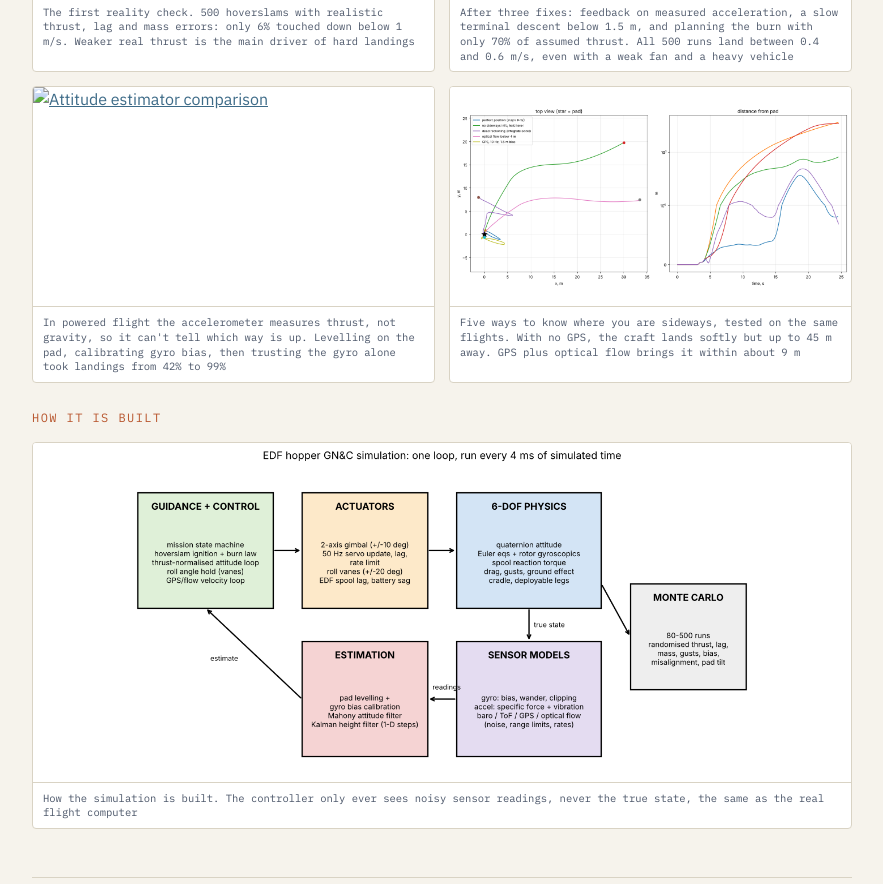
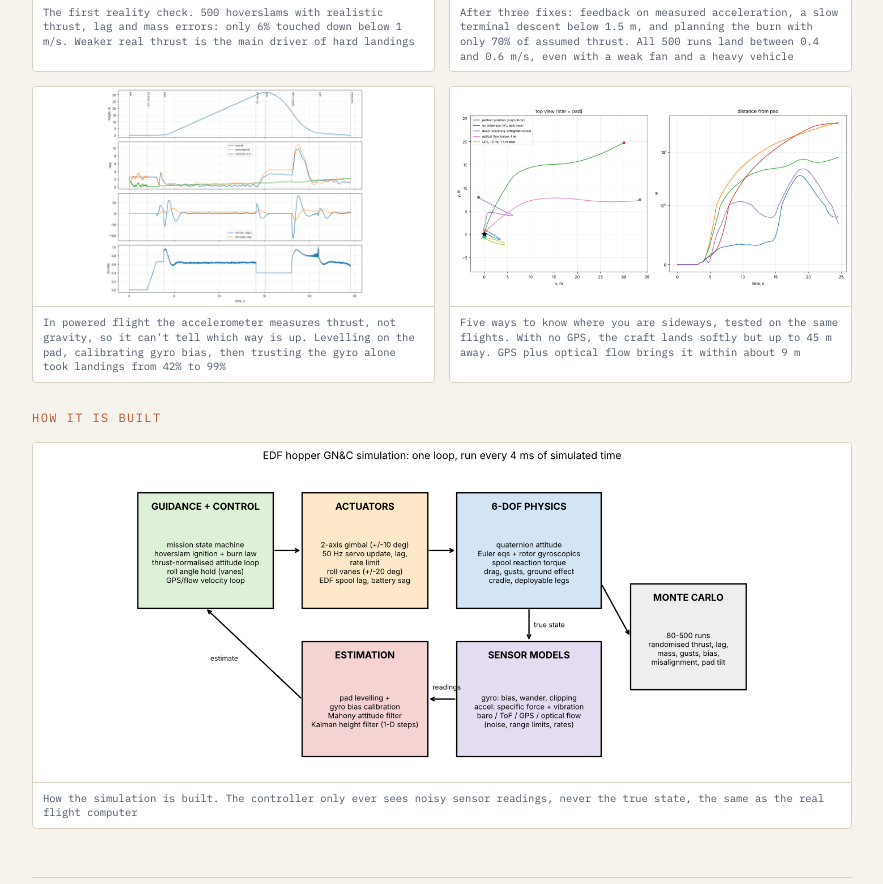
Before and after one commit to Hananeel-dev/hananeel-dev.github.io, a plain HTML site: page index.html in a window 1280 px wide. Shown: the part 4503-5387 px from the top of the page, without its empty margins (198-1081 px from the left). Drawn offline with Linux system fonts and the light colour scheme.

Commit message:
Update index.html

```diff
--- a/index.html
+++ b/index.html
@@ -502,7 +502,7 @@
           <figcaption>After three fixes: feedback on measured acceleration, a slow terminal descent below 1.5 m, and planning the burn with only 70% of assumed thrust. All 500 runs land between 0.4 and 0.6 m/s, even with a weak fan and a heavy vehicle</figcaption>
         </figure>
         <figure>
-          <a href="img/05_attitude_estimator.png" target="_blank" rel="noopener"><img src="img/gnc/05_attitude_estimator.png" alt="Attitude estimator comparison" loading="lazy"></a>
+          <a href="img/05_attitude_estimator.png" target="_blank" rel="noopener"><img src="img/05_attitude_estimator.png" alt="Attitude estimator comparison" loading="lazy"></a>
           <figcaption>In powered flight the accelerometer measures thrust, not gravity, so it can't tell which way is up. Levelling on the pad, calibrating gyro bias, then trusting the gyro alone took landings from 42% to 99%</figcaption>
         </figure>
         <figure>
```
